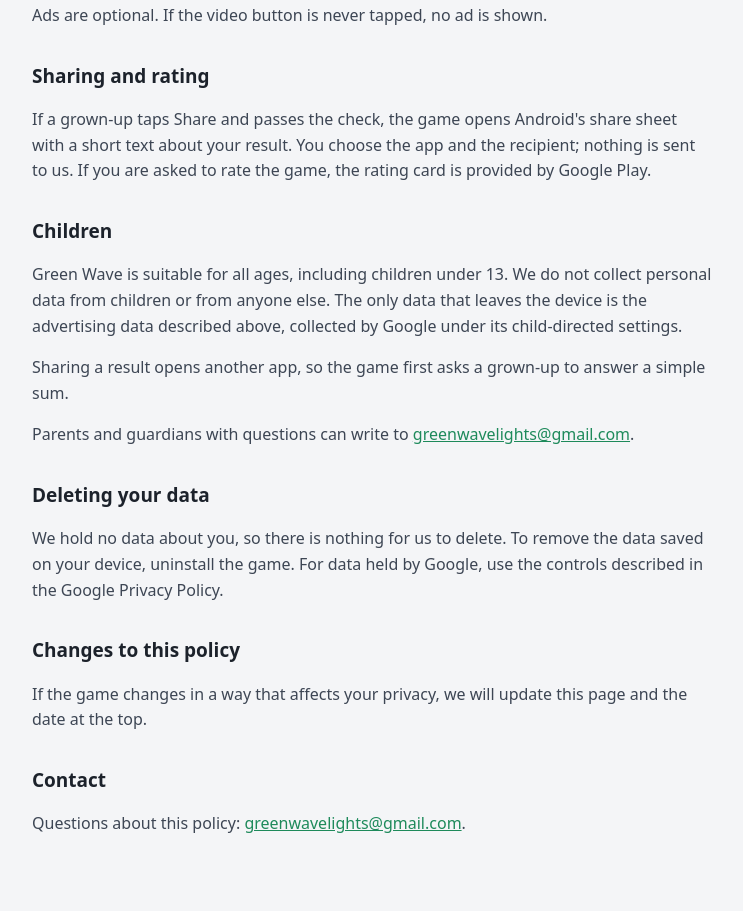
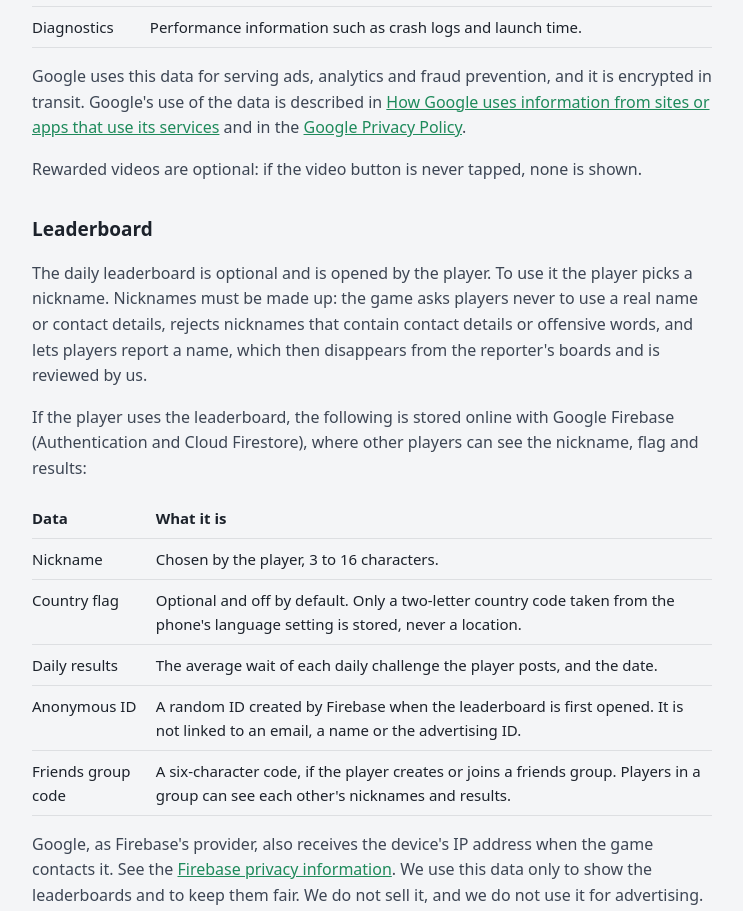
Before and after one commit to nicolasrames-bit/green-wave-privacy, a plain HTML site: page index.html in a window 1280 px wide. Shown: the part 1474-2385 px from the top of the page, without its empty margins (268-1011 px from the left). Drawn offline with Linux system fonts and the light colour scheme.

Commit message:
Privacy policy: optional leaderboard and ads between runs
Co-Authored-By: Claude Sonnet 5.5 <noreply@anthropic.com>
Claude-Session: https://claude.ai/code/session_014YnLzUKFyvwUmCWzyah5pG

```diff
--- a/index.html
+++ b/index.html
@@ -26,21 +26,21 @@
   <p class="date">Effective 11 November 2026</p>
 
   <div class="summary">
-    <p><strong>In short:</strong> Green Wave has no accounts and we, the makers of the game, do not collect any personal data.</p>
-    <p>The game shows an ad only when a player chooses to watch a short video to keep a run going. Those ads are provided by Google, are never personalised, and do not use the advertising ID.</p>
+    <p><strong>In short:</strong> Green Wave has no accounts and never asks for a real name, email address or contacts. The only thing a player can choose to share is a made-up nickname for the optional daily leaderboard.</p>
+    <p>The game shows ads provided by Google AdMob: optional videos to keep a run going, and a short full-screen ad between runs. They are never personalised and do not use the advertising ID.</p>
   </div>
 
   <h2>Who we are</h2>
   <p>Green Wave ("the game", package name <code>app.greenwave.game</code>) is published by Green Wave ("we"). You can reach us at <a href="mailto:greenwavelights@gmail.com">greenwavelights@gmail.com</a>.</p>
 
   <h2>Data we collect</h2>
-  <p>None. The game has no sign-up, no login and no server of ours. We never ask for your name, email address, contacts, photos or precise location.</p>
+  <p>Only if a player uses the optional daily leaderboard (see "Leaderboard" below): a made-up nickname, the daily results the player posts, an optional country flag, and a random anonymous ID. Nothing is collected if the leaderboard is never opened. The game has no sign-up, no login and no password. We never ask for your name, email address, contacts, photos or precise location.</p>
 
   <h2>Data stored on your device</h2>
-  <p>Your progress (stars, daily challenge results, endless scores) and your settings are saved on your device only. They are never sent to us. Uninstalling the game, or clearing its data in Android settings, deletes them.</p>
+  <p>Your progress (stars, daily challenge results, endless scores) and your settings are saved on your device only. They are not sent to us, except the daily results posted to the leaderboard if the player opens it. Uninstalling the game, or clearing its data in Android settings, deletes them.</p>
 
   <h2>Advertising</h2>
-  <p>The game uses Google AdMob to show rewarded video ads. An ad is shown only when the player taps the button to watch a video and continue a run. There are no banners and no ads between levels.</p>
+  <p>The game uses Google AdMob to show two kinds of ads: rewarded videos, which appear only when the player taps the button to watch one and continue a run, and a short full-screen ad that may appear between runs, after a level or an endless run. Ads never appear during a run or in the daily challenge, and there are no banners.</p>
   <p>Because children may play Green Wave, every player is treated as a child for advertising:</p>
   <ul>
     <li>Ads are never personalised. There is no interest-based advertising and no remarketing.</li>
@@ -56,18 +56,31 @@
     <tr><td>Diagnostics</td><td>Performance information such as crash logs and launch time.</td></tr>
   </table>
   <p>Google uses this data for serving ads, analytics and fraud prevention, and it is encrypted in transit. Google's use of the data is described in <a href="https://policies.google.com/technologies/partner-sites">How Google uses information from sites or apps that use its services</a> and in the <a href="https://policies.google.com/privacy">Google Privacy Policy</a>.</p>
-  <p>Ads are optional. If the video button is never tapped, no ad is shown.</p>
+  <p>Rewarded videos are optional: if the video button is never tapped, none is shown.</p>
+
+  <h2>Leaderboard</h2>
+  <p>The daily leaderboard is optional and is opened by the player. To use it the player picks a nickname. Nicknames must be made up: the game asks players never to use a real name or contact details, rejects nicknames that contain contact details or offensive words, and lets players report a name, which then disappears from the reporter's boards and is reviewed by us.</p>
+  <p>If the player uses the leaderboard, the following is stored online with Google Firebase (Authentication and Cloud Firestore), where other players can see the nickname, flag and results:</p>
+  <table>
+    <tr><th>Data</th><th>What it is</th></tr>
+    <tr><td>Nickname</td><td>Chosen by the player, 3 to 16 characters.</td></tr>
+    <tr><td>Country flag</td><td>Optional and off by default. Only a two-letter country code taken from the phone's language setting is stored, never a location.</td></tr>
+    <tr><td>Daily results</td><td>The average wait of each daily challenge the player posts, and the date.</td></tr>
+    <tr><td>Anonymous ID</td><td>A random ID created by Firebase when the leaderboard is first opened. It is not linked to an email, a name or the advertising ID.</td></tr>
+    <tr><td>Friends group code</td><td>A six-character code, if the player creates or joins a friends group. Players in a group can see each other's nicknames and results.</td></tr>
+  </table>
+  <p>Google, as Firebase's provider, also receives the device's IP address when the game contacts it. See the <a href="https://firebase.google.com/support/privacy">Firebase privacy information</a>. We use this data only to show the leaderboards and to keep them fair. We do not sell it, and we do not use it for advertising.</p>
 
   <h2>Sharing and rating</h2>
   <p>If a grown-up taps Share and passes the check, the game opens Android's share sheet with a short text about your result. You choose the app and the recipient; nothing is sent to us. If you are asked to rate the game, the rating card is provided by Google Play.</p>
 
   <h2>Children</h2>
-  <p>Green Wave is suitable for all ages, including children under 13. We do not collect personal data from children or from anyone else. The only data that leaves the device is the advertising data described above, collected by Google under its child-directed settings.</p>
+  <p>Green Wave is suitable for all ages, including children under 13. We do not collect personal data from children or from anyone else. The data that can leave the device is the advertising data described above, collected by Google under its child-directed settings, and, only if a child opens the optional leaderboard, a made-up nickname and daily results. The leaderboard has no free chat and no messages: other players see only a nickname, a flag and a time.</p>
   <p>Sharing a result opens another app, so the game first asks a grown-up to answer a simple sum.</p>
   <p>Parents and guardians with questions can write to <a href="mailto:greenwavelights@gmail.com">greenwavelights@gmail.com</a>.</p>
 
   <h2>Deleting your data</h2>
-  <p>We hold no data about you, so there is nothing for us to delete. To remove the data saved on your device, uninstall the game. For data held by Google, use the controls described in the Google Privacy Policy.</p>
+  <p>To remove the data saved on your device, uninstall the game. To have your leaderboard entries removed, write to <a href="mailto:greenwavelights@gmail.com">greenwavelights@gmail.com</a> with your nickname and roughly when you played, and we will delete them. For data held by Google, use the controls described in the Google Privacy Policy.</p>
 
   <h2>Changes to this policy</h2>
   <p>If the game changes in a way that affects your privacy, we will update this page and the date at the top.</p>
```
